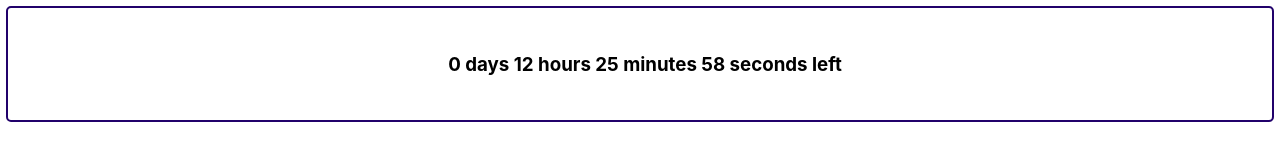
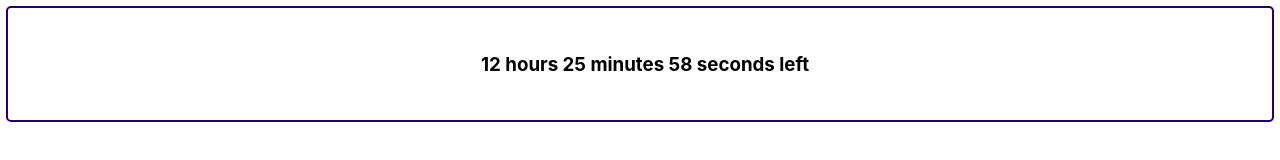
Before and after one commit to szabkriss/CountDown-ReactJs, a React (Create React App) app: page / in a window 1280 px wide. Both pictures are taken after a click on the button "Start!". Shown: the top 160 px of the page. Built offline with nearby package versions, Linux system fonts and the light colour scheme.

Commit message:
basic changes

```diff
--- a/src/components/CountDown.js
+++ b/src/components/CountDown.js
@@ -16,7 +16,14 @@ function CountDown (props) {
 
         return (
             <>
-            <h3>{daysShown} days {hoursShown} hours {minutesShown} minutes {secondsShown} seconds left {occation ? `until ${occation}` : ""}</h3>
+            <h3>
+            {daysShown === 0 ? "" : `${daysShown} days `}
+            {hoursShown === 0 ? "" : `${hoursShown} hours `}
+            {minutesShown === 0 ? "" : `${minutesShown} minutes `}
+            {secondsShown === 0 ? "" : `${secondsShown} seconds `}
+            left
+            {occation ? ` until ${occation}` : ""}
+            </h3>
             </>
         )
     }
```
